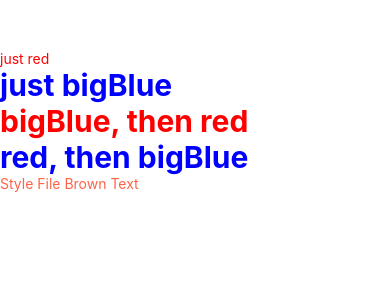
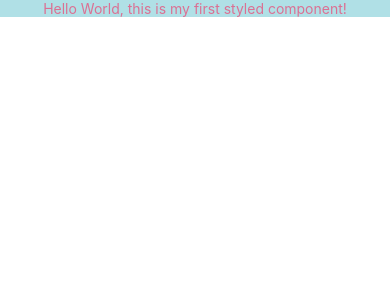
Before and after one commit to kanghyeok93/RN-Style, a React Native app: screen / in a window 390 px wide. Shown: the top 300 px of the page. Built offline with nearby package versions, Linux system fonts and the light colour scheme.

Commit message:
feat: Implementing style components #1

```diff
--- a/App.js
+++ b/App.js
@@ -1,11 +1,13 @@
 import React from 'react';
 import {View} from 'react-native';
 import BasicScreen from './src/screen/BasicScreen';
+import StyledBasicScreen from './src/screen/StyledBasicScreen';
 
 const App = () => {
   return (
     <View>
-      <BasicScreen />
+      {/* <BasicScreen /> */}
+      <StyledBasicScreen />
     </View>
   );
 };
--- a/package.json
+++ b/package.json
@@ -11,7 +11,8 @@
   },
   "dependencies": {
     "react": "17.0.2",
-    "react-native": "0.68.2"
+    "react-native": "0.68.2",
+    "styled-components": "^5.3.5"
   },
   "devDependencies": {
     "@babel/core": "7.18.10",
--- /dev/null
+++ b/src/screen/StyledBasicScreen.js
@@ -0,0 +1,32 @@
+import React from 'react';
+import styled from 'styled-components/native';
+
+// Create a <Title> react component that renders an <h1> which is
+// centered, palevioletred and sized at 1.5em
+const Title = styled.Text`
+  text-align: center;
+  color: palevioletred;
+`;
+
+// Create a <Wrapper> react component that renders a <section> with
+// some padding and a papayawhip background
+const Wrapper = styled.SafeAreaView`
+  background: papayawhip;
+`;
+
+const Container = styled.View`
+  background: powderblue;
+  height: 100%;
+`;
+
+const StyledBasicScreen = () => {
+  return (
+    <Wrapper>
+      <Container>
+        <Title>Hello World, this is my first styled component!</Title>
+      </Container>
+    </Wrapper>
+  );
+};
+
+export default StyledBasicScreen;
```
Also changed, not shown: 1 other file (tests, documents, lock files or other folders).
